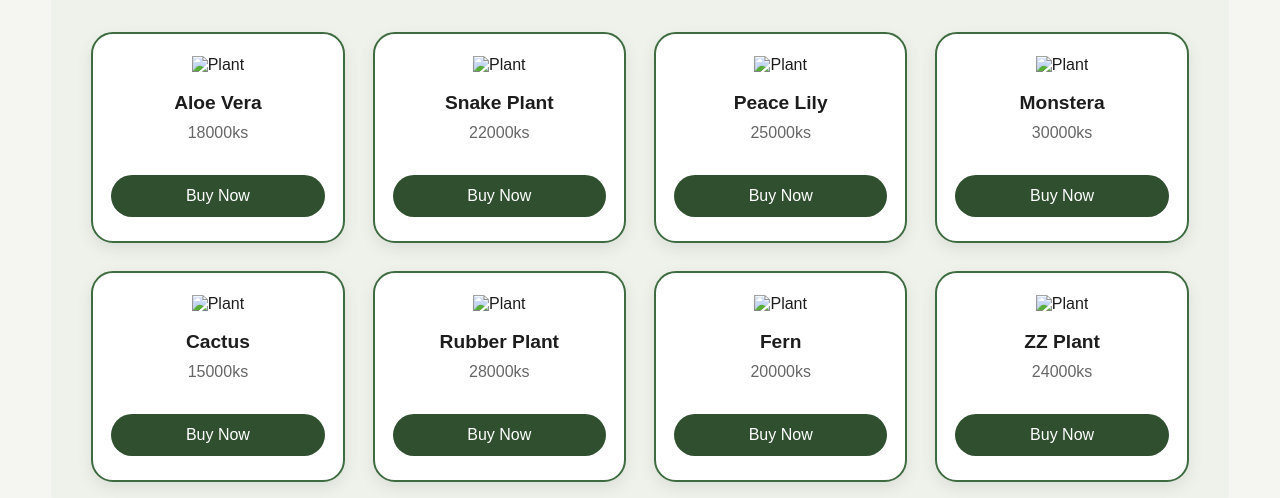
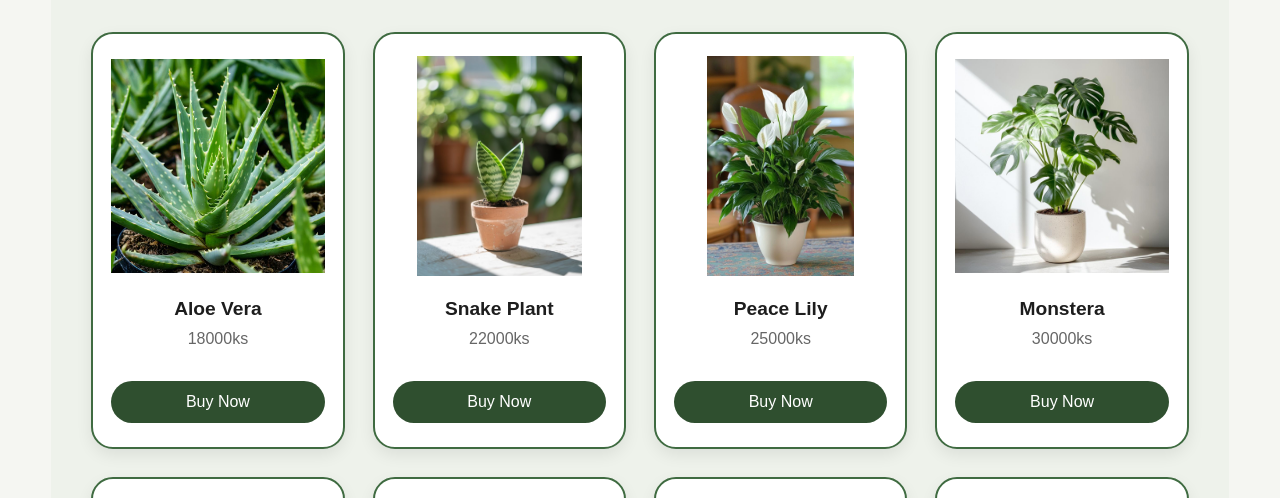
Before and after one commit to nsanko431-wq/indoor-plants, a plain HTML site: page plants.html in a window 1280 px wide. Shown: the part 223-721 px from the top of the page. Drawn offline with Linux system fonts and the light colour scheme.

Commit message:
Update plants.html

```diff
--- a/plants.html
+++ b/plants.html
@@ -32,56 +32,56 @@
 
       <div class="products-grid">
         <div class="product-card">
-          <img src="./image/Aloe Vera.jpg" alt="Plant">
+          <img src="Aloe Vera.jpg" alt="Plant">
           <h3>Aloe Vera</h3>
           <p>18000ks</p>
           <a href="./order.html"><button>Buy Now</button></a>
         </div>
 
         <div class="product-card">
-          <img src="./image/Snake Plant.jpg" alt="Plant">
+          <img src="Snake Plant.jpg" alt="Plant">
           <h3>Snake Plant</h3>
           <p>22000ks</p>
           <a href="./order.html"><button>Buy Now</button></a>
         </div>
 
         <div class="product-card">
-          <img src="./image/Peace Lily.jpg" alt="Plant">
+          <img src="Peace Lily.jpg" alt="Plant">
           <h3>Peace Lily</h3>
           <p>25000ks</p>
          <a href="./order.html"> <button>Buy Now</button></a>
         </div>
 
         <div class="product-card">
-          <img src="./image/Monstera.jpg" alt="Plant">
+          <img src="Monstera.jpg" alt="Plant">
           <h3>Monstera</h3>
           <p>30000ks</p>
           <a href="./order.html"><button>Buy Now</button></a>
         </div>
 
         <div class="product-card">
-          <img src="./image/Cactus.jpg" alt="Plant">
+          <img src="Cactus.jpg" alt="Plant">
           <h3>Cactus</h3>
           <p>15000ks</p>
           <a href="./order.html"><button>Buy Now</button></a>
         </div>
 
         <div class="product-card">
-          <img src="./image/Rubber Plant.jpg" alt="Plant">
+          <img src="Rubber Plant.jpg" alt="Plant">
           <h3>Rubber Plant</h3>
           <p>28000ks</p>
           <a href="./order.html"><button>Buy Now</button></a>
         </div>
 
         <div class="product-card">
-          <img src="./image/Fern.jpg" alt="Plant">
+          <img src="Fern.jpg" alt="Plant">
           <h3>Fern</h3>
           <p>20000ks</p>
           <a href="./order.html"><button>Buy Now</button></a>
         </div>
 
         <div class="product-card">
-          <img src="./image/ZZ Plant.jpg" alt="Plant">
+          <img src="ZZ Plant.jpg" alt="Plant">
           <h3>ZZ Plant</h3>
           <p>24000ks</p>
           <a href="./order.html"><button>Buy Now</button></a>
```
